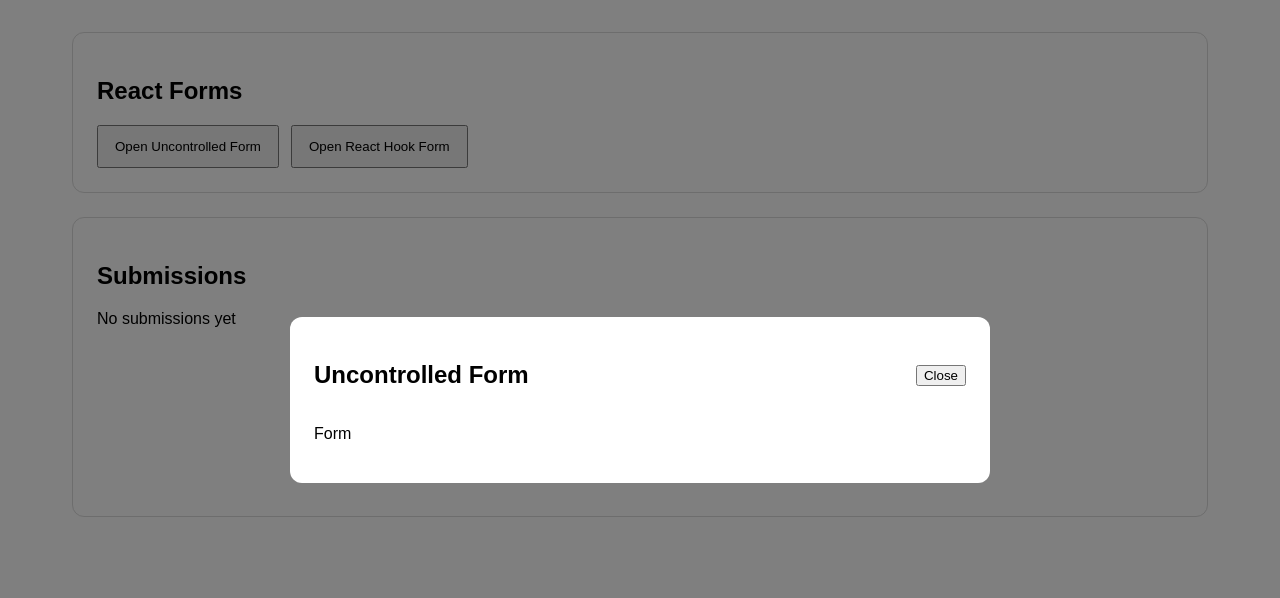
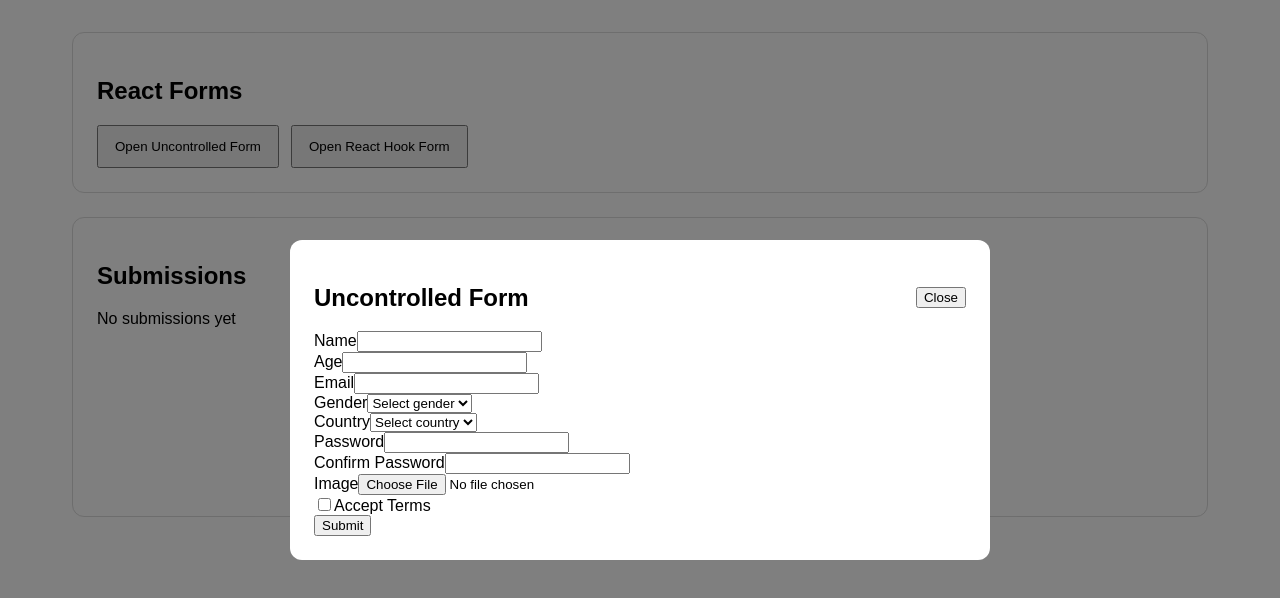
Before and after one commit to artkoro94/rs-react, a React (Vite) app: page / in a window 1280 px wide. Both pictures are taken after a click on the button "Open Uncontrolled Form". Shown: the top 598 px of the page. Built offline with nearby package versions, Linux system fonts and the light colour scheme.

Commit message:
feat: create uncontrolled form skeleton

```diff
--- a/src/App.tsx
+++ b/src/App.tsx
@@ -1,6 +1,7 @@
 import { useState } from 'react';
 import './App.css';
 import { Modal } from './components/modal/modal';
+import { UncontrolledForm } from './components/forms/uncontrolled-form';
 
 function App() {
   const [isUncontrolledOpen, setIsUncontrolledOpen] =
@@ -42,7 +43,7 @@ function App() {
         isOpen={isUncontrolledOpen}
         onClose={() => setIsUncontrolledOpen(false)}
       >
-        <p>Form</p>
+        <UncontrolledForm />
       </Modal>
 
       <Modal
@@ -50,7 +51,7 @@ function App() {
         isOpen={isHookFormOpen}
         onClose={() => setIsHookFormOpen(false)}
       >
-        <p>Form</p>
+        <UncontrolledForm />
       </Modal>
     </main>
   );
--- /dev/null
+++ b/src/components/forms/uncontrolled-form.tsx
@@ -0,0 +1,114 @@
+import { useState } from 'react';
+export const UncontrolledForm = () => {
+  const [imagePreview] = useState('');
+
+  return (
+    <form
+  onSubmit={(event) => {
+    event.preventDefault();
+  }}
+>
+      <div>
+        <label htmlFor="name">Name</label>
+        <input id="name" name="name" />
+      </div>
+
+      <div>
+        <label htmlFor="age">Age</label>
+        <input
+          id="age"
+          name="age"
+          type="number"
+        />
+      </div>
+
+      <div>
+        <label htmlFor="email">Email</label>
+        <input
+          id="email"
+          name="email"
+          type="email"
+        />
+      </div>
+
+      <div>
+        <label htmlFor="gender">Gender</label>
+
+        <select
+          id="gender"
+          name="gender"
+        >
+          <option value="">Select gender</option>
+          <option value="male">Male</option>
+          <option value="female">Female</option>
+        </select>
+      </div>
+
+      <div>
+        <label htmlFor="country">Country</label>
+
+        <select
+          id="country"
+          name="country"
+        >
+          <option value="">Select country</option>
+        </select>
+      </div>
+
+      <div>
+        <label htmlFor="password">Password</label>
+
+        <input
+          id="password"
+          name="password"
+          type="password"
+        />
+      </div>
+
+      <div>
+        <label htmlFor="confirmPassword">
+          Confirm Password
+        </label>
+
+        <input
+          id="confirmPassword"
+          name="confirmPassword"
+          type="password"
+        />
+      </div>
+
+      <div>
+        <label htmlFor="image">Image</label>
+
+        <input
+          id="image"
+          name="image"
+          type="file"
+          accept="image/*"
+        />
+
+        {imagePreview && (
+          <img
+            src={imagePreview}
+            alt="Preview"
+            width={150}
+          />
+        )}
+      </div>
+
+      <div>
+        <label>
+          <input
+            type="checkbox"
+            name="termsAccepted"
+          />
+          Accept Terms
+        </label>
+      </div>
+
+      <button type="submit">
+        Submit
+      </button>
+    </form>
+  );
+};
```
